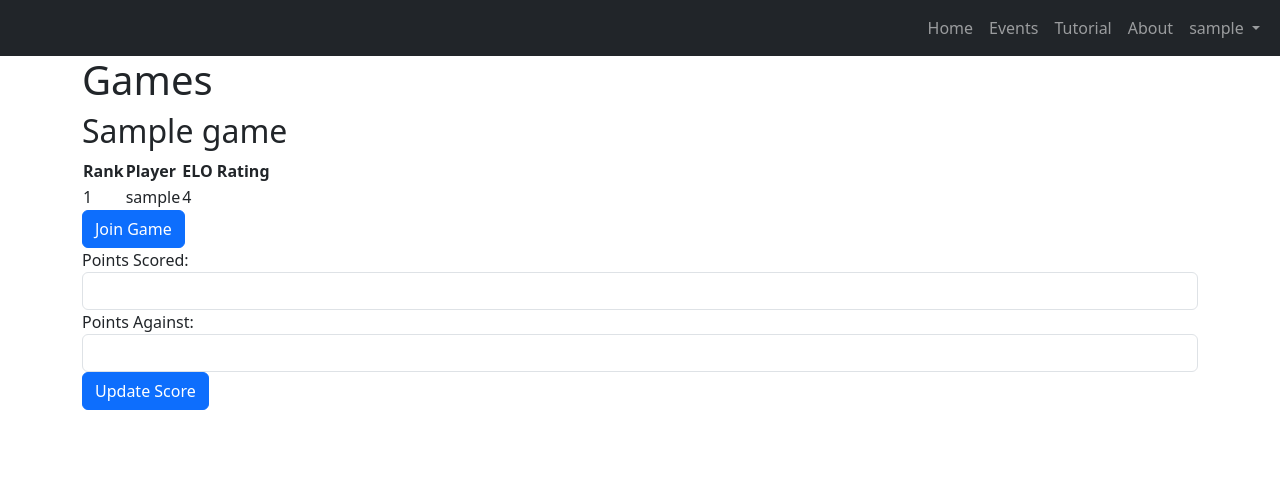
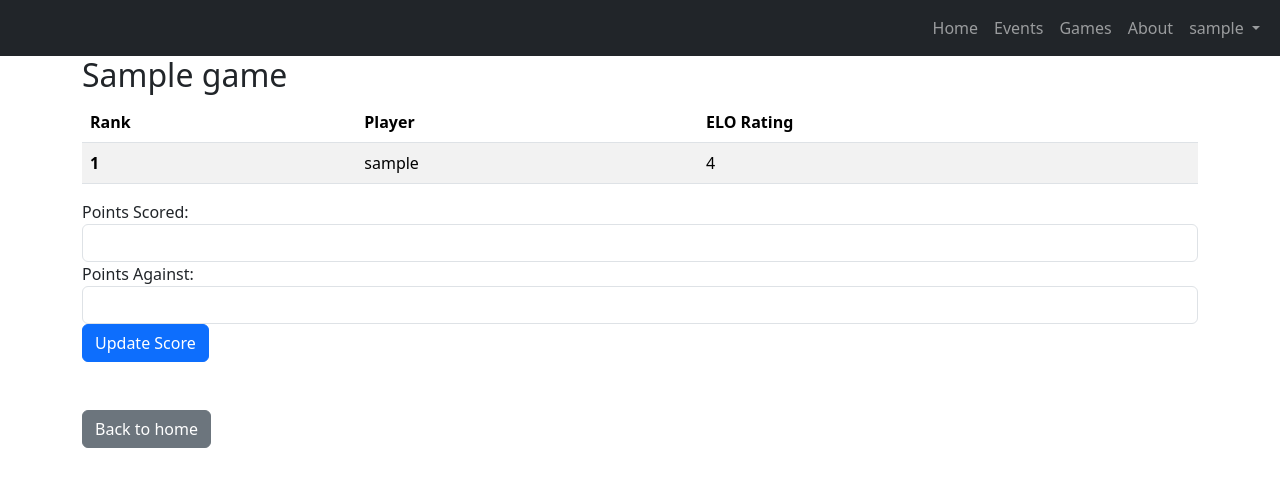
Before and after one commit to vietnguyen2358/RankRealm, a Flask app: page /games in a window 1280 px wide. Shown: the top 487 px of the page. Run offline with Flask 3, Linux system fonts and the light colour scheme; a user stored in the database is signed in; tables that the repository leaves empty hold one stand-in row (values such as "Sample post").

Commit message:
Update games search bar and added bootstrap tables to game leaderboards

```diff
--- a/website/templates/tutorial.html
+++ b/website/templates/about.html
@@ -1,5 +1,5 @@
 {% extends "base.html" %}
-{% block title %}Tutorial | Rank Realm{% endblock %}
+{% block title %}About | Rank Realm{% endblock %}
 
 {% block stylesheet %}
 <link rel="stylesheet" href="../static/css/tutorial.css">
--- a/website/templates/base.html
+++ b/website/templates/base.html
@@ -35,7 +35,7 @@
                         Home
                     </a>
                     <a class="nav-item nav-link" href="/event">Events</a>
-                    <a class="nav-item nav-link" href="/tutorial">Tutorial</a>
+                    <a class="nav-item nav-link" href="/games">Games</a>
                     <a class="nav-item nav-link" href="/about">About</a>
                     {% if current_user.is_authenticated %}
                     <!-- Dropdown -->
--- a/website/templates/games.html
+++ b/website/templates/games.html
@@ -3,34 +3,28 @@
 {% block title %}Games | Rank Realm{% endblock %}
 
 {% block content %}
-<h1>Games</h1>
 
 {% for game in games %}
 <div class="game">
     <h2>{{ game.title }}</h2>
-        <table>
+    <table class="table table-striped table-hover">
         <thead>
             <tr>
-                    <th>Rank</th>
-                    <th>Player</th>
-                    <th>ELO Rating</th>
+                <th scope="col">Rank</th>
+                <th scope="col">Player</th>
+                <th scope="col">ELO Rating</th>
             </tr>
         </thead>
         <tbody>
             {% for player_score in leaderboards.get(game.id, []) %}
             <tr>
-                        <td>{{ loop.index }}</td>
+                <th scope="row">{{ loop.index }}</th>
                 <td>{{ player_score.player.username }}</td>
                 <td>{{ player_score.elo_rating }}</td>
             </tr>
             {% endfor %}
         </tbody>
     </table>
-        {% if current_user.is_authenticated %}
-            <form action="{{ url_for('views.join_game', game_id=game.id) }}" method="post">
-                <button type="submit" class="btn btn-primary">Join Game</button>
-            </form>
-        {% endif %}
     {% if current_user.is_authenticated %}
     {% set player_score = leaderboards.get(game.id, [])|selectattr('player_id', 'equalto', current_user.id)|first %}
     {% if player_score %}
@@ -54,4 +48,6 @@
 </div>
 {% endfor %}
 
+<a href="/" class="btn btn-secondary mt-5">Back to home</a>
+
 {% endblock %}
--- a/website/templates/home.html
+++ b/website/templates/home.html
@@ -49,8 +49,8 @@
         </div>
         <p class="text-center my-5">Find Games</p>
         <p class="text-center my-3">Look at what other players are playing and compare their stats to yours</p>
-        <form class="input-group mb-3" id="search-form">
-            <input type="text" class="search-bar rounded-pill" placeholder="Search for a game">
+        <form class="input-group mb-3" id="search-form" method="get" action="{{ url_for('views.games') }}">
+            <input type="text" class="search-bar rounded-pill" placeholder="Search for a game" name="q">
         </form>
     </div>
 </div>
--- a/website/views.py
+++ b/website/views.py
@@ -13,7 +13,14 @@ def home():
 
 @views.route('/games')
 def games():
-    games = Game.query.all()
+    search_query = request.args.get('q')
+    if search_query:
+        games = Game.query.filter(Game.title.ilike(f"%{search_query}")).all()
+        if not games:
+            flash("No games match your search criteria", "warning")
+            games = []
+    else:
+        games = Game.query.all()
     leaderboards = {}
     for game in games:
         leaderboard = Leaderboard.query.filter_by(game_id=game.id).first()
@@ -42,6 +49,7 @@ def user_profile():
     owned_games = Game.query.filter_by(owner_id=current_user.id).all()
     game_owners = User.query.filter_by(is_game_owner=True).all()
     return render_template('user_profile.html', user=current_user, owned_games=owned_games, game_owners=game_owners)
+
 @views.route('/update-user-profile', methods=['POST'])
 @login_required
 def update_user_profile():
@@ -279,6 +287,6 @@ def delete_event(event_id):
 
     return redirect(url_for('views.events'))
 
-@views.route('/tutorial')
-def tutorial():
-    return render_template('tutorial.html')
+@views.route('/about')
+def about():
+    return render_template('about.html')
```
Lines whose indentation alone changed are shown as unchanged.
